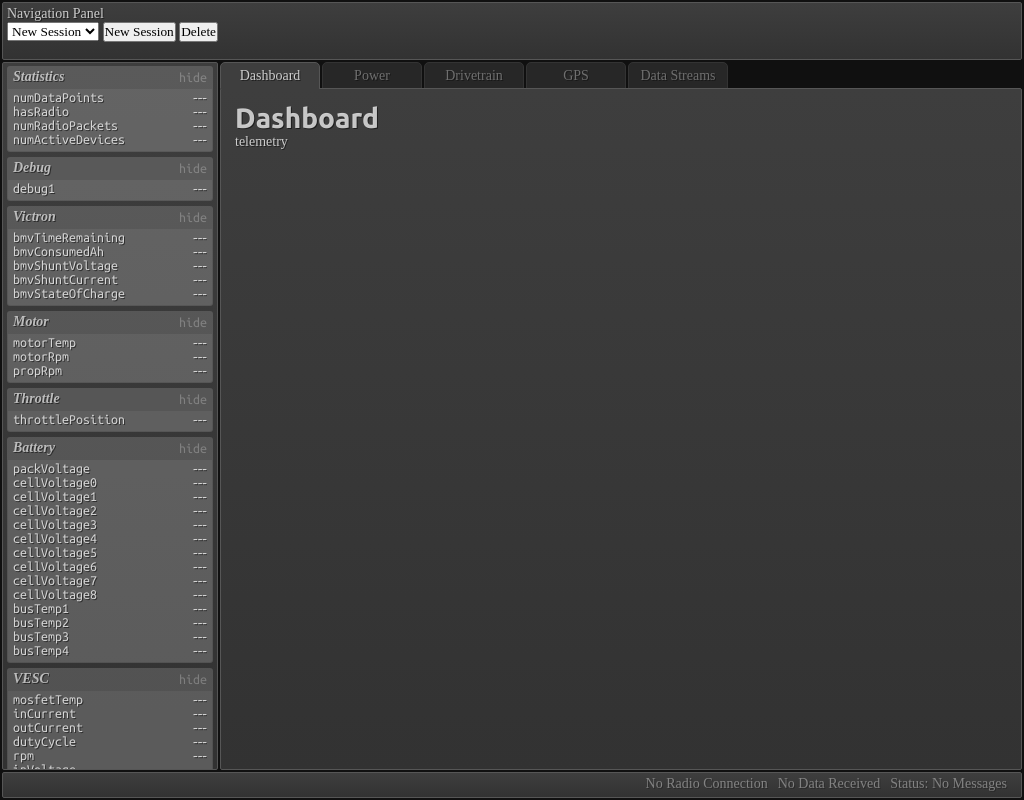
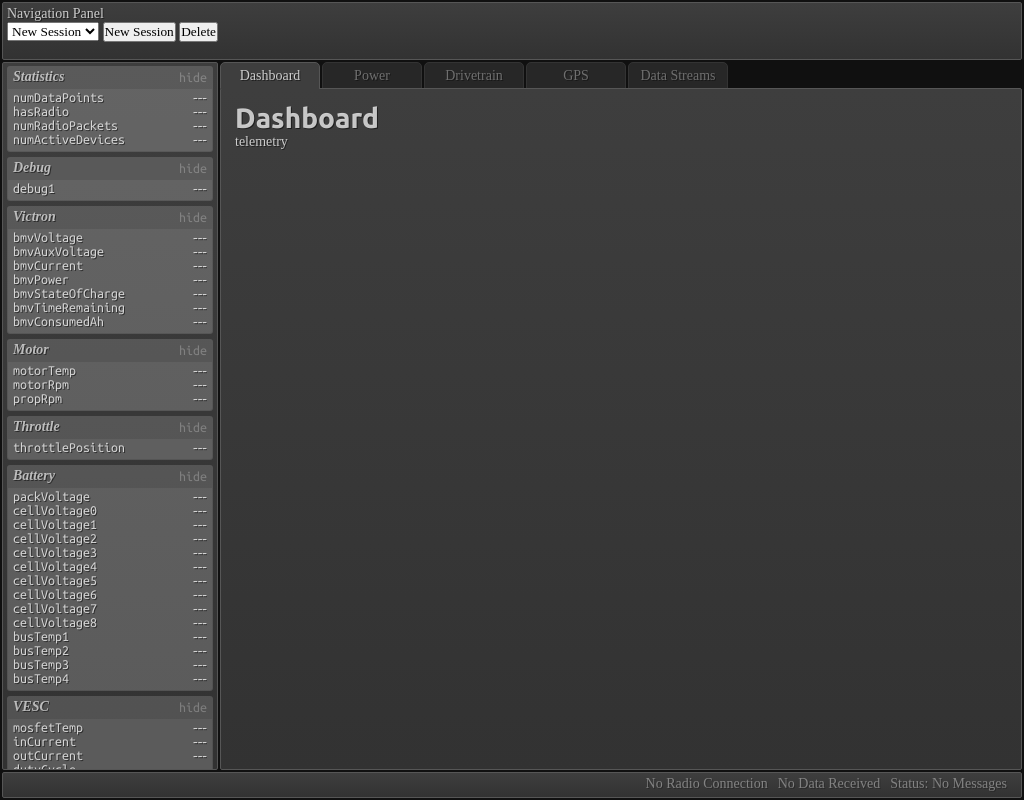
Before and after one commit to krishjainx/Telemetry-UI, an Electron app: page index.html in a window 1024 px wide. Drawn offline with nearby package versions, Linux system fonts and the light colour scheme; no server answers; a web font is replaced by a local one.

Commit message:
Updated UI with victron variables

```diff
--- a/index.html
+++ b/index.html
@@ -53,11 +53,13 @@
                 <div class="status-pane">
                     <div class="status-bar-toggle"></div>
                     <h1>Victron</h1>
+                    <p>bmvVoltage<span class="data-point-raw" id="telemetry.bmvVoltage"></span></p>
+                    <p>bmvAuxVoltage<span class="data-point-raw" id="telemetry.bmvAuxVoltage"></span></p>
+                    <p>bmvCurrent<span class="data-point-raw" id="telemetry.bmvCurrent"></span></p>
+                    <p>bmvPower<span class="data-point-raw" id="telemetry.bmvPower"></span></p>
+                    <p>bmvStateOfCharge<span class="data-point-raw" id="telemetry.bmvStateOfCharge"></span></p>
                     <p>bmvTimeRemaining<span class="data-point-raw" id="telemetry.bmvTimeRemaining"></span></p>
                     <p>bmvConsumedAh<span class="data-point-raw" id="telemetry.bmvConsumedAh"></span></p>
-                    <p>bmvShuntVoltage<span class="data-point-raw" id="telemetry.bmvShuntVoltage"></span></p>
-                    <p>bmvShuntCurrent<span class="data-point-raw" id="telemetry.bmvShuntCurrent"></span></p>
-                    <p>bmvStateOfCharge<span class="data-point-raw" id="telemetry.bmvStateOfCharge"></span></p>
                 </div>
                 <div class="status-pane">
                     <div class="status-bar-toggle" id="status-bar-toggle-motor"></div>
```
